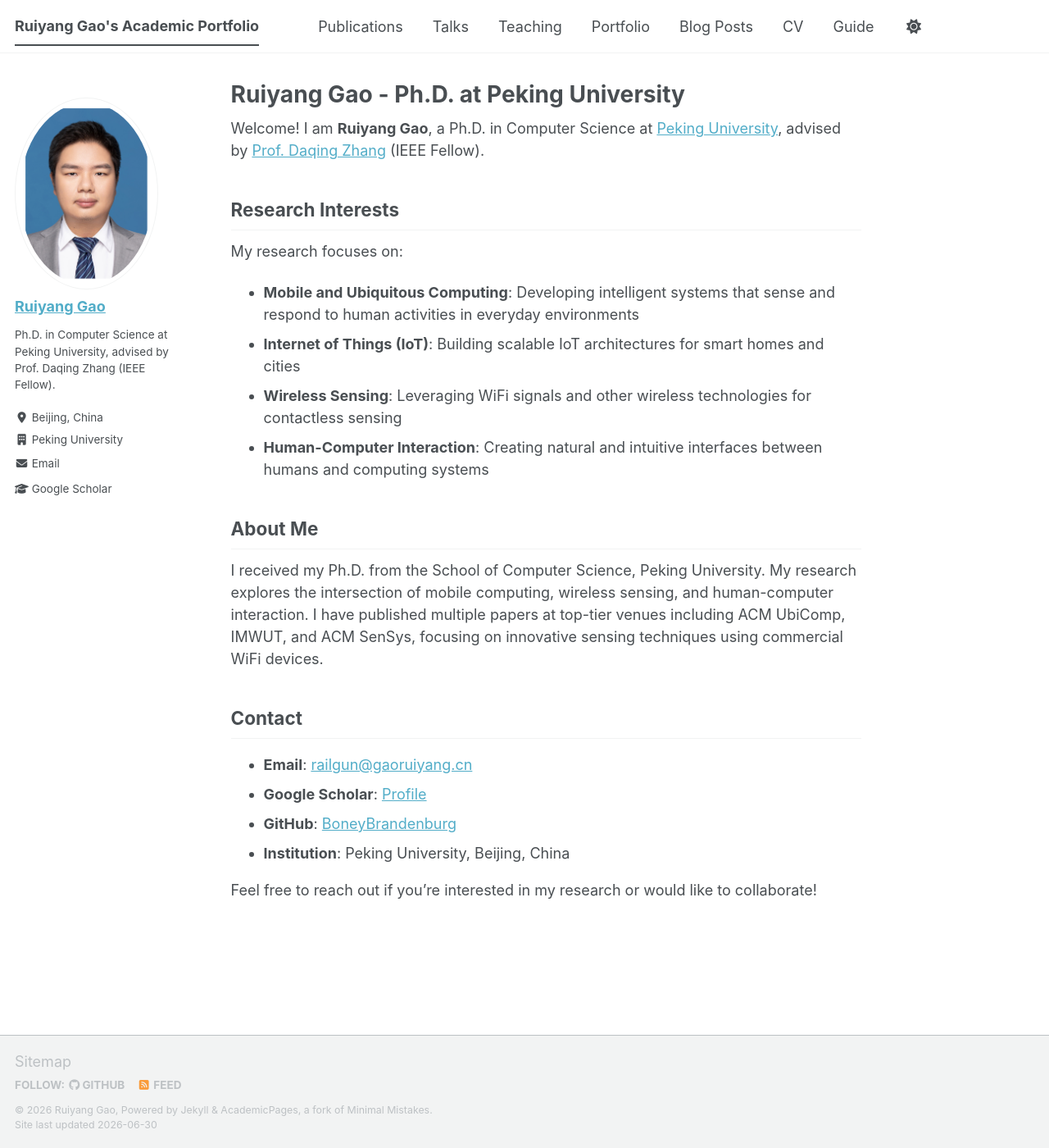
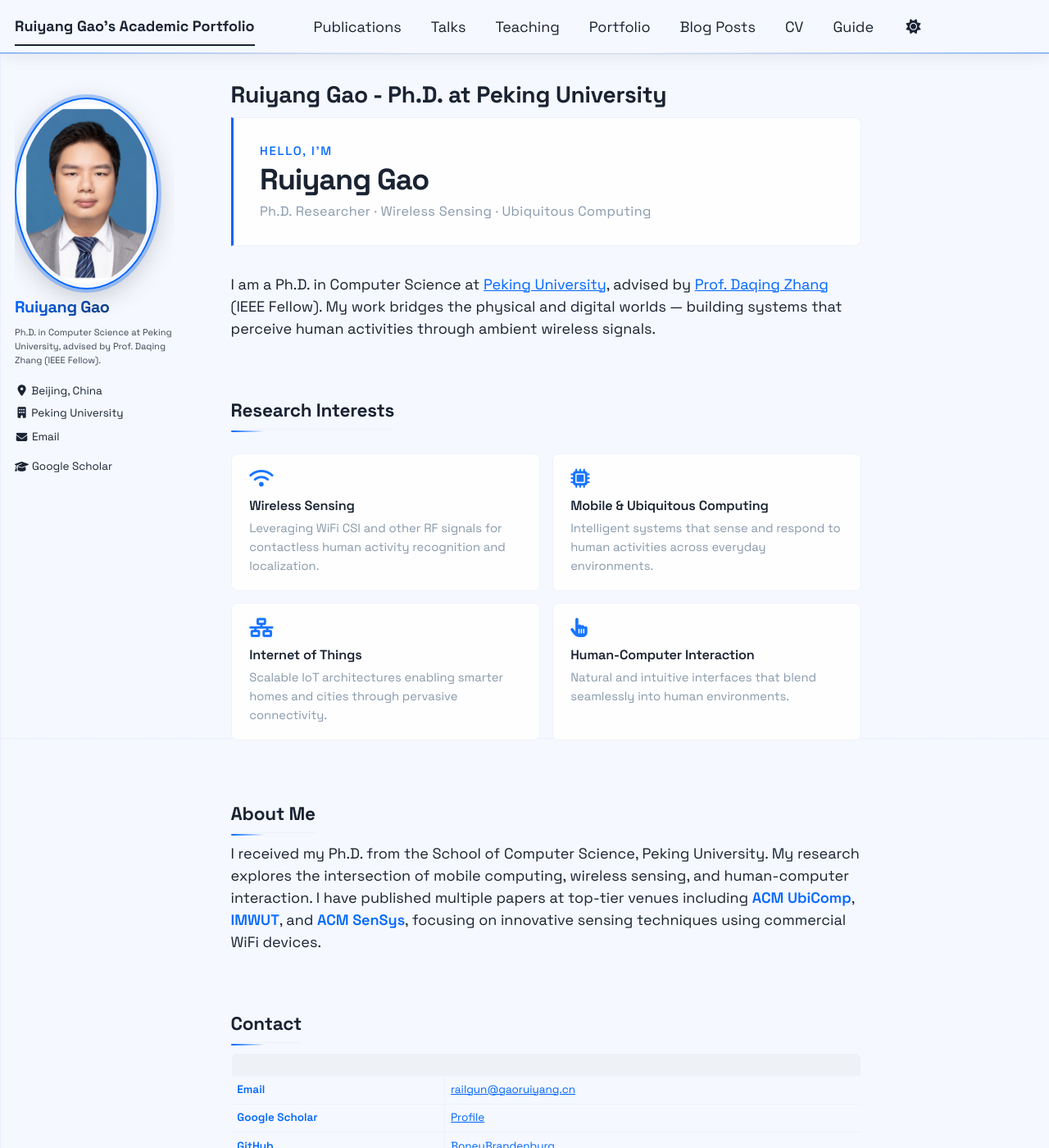
Before and after one commit to BoneyBrandenburg/BoneyBrandenburg.github.io, a Jekyll site: the page built from _pages/about.md, in a window 1280 px wide and 1400 px high. Shown: the whole window at 82% size. Built offline with Jekyll 4.4.1, drawn with Linux system fonts in a browser that asks for light colours; a script bundle is joined from its source files by our own code; library files that are not in the unit come from our copies; some of the changed text lies outside the part shown.

Commit message:
feat: tech-themed redesign with dark space + blue light palette
- Add Space Grotesk + JetBrains Mono fonts via Google Fonts
- Revamp dark theme: deep space navy (#0a0e1a) with neon cyan (#00d4ff)
- Revamp light theme: blue-tinted white (#f5f8ff) with electric blue (#0066ff)
- Add _tech.scss: glassmorphism nav, glow avatar, card hover effects, grid bg
- Redesign about.md homepage with hero block and research grid cards
- Fix Gemfile for Ruby 4.0 compatibility (csv, base64, bigdecimal gems)

```diff
--- a/Gemfile
+++ b/Gemfile
@@ -1,4 +1,8 @@
 source "https://rubygems.org"
+
+gem "csv"
+gem "base64"
+gem "bigdecimal"
 
 gem "github-pages", group: :jekyll_plugins
 
--- a/_includes/head.html
+++ b/_includes/head.html
@@ -12,5 +12,10 @@
   document.documentElement.className = document.documentElement.className.replace(/\bno-js\b/g, '') + ' js ';
 </script>
 
+<!-- Google Fonts: Space Grotesk + JetBrains Mono -->
+<link rel="preconnect" href="https://fonts.googleapis.com">
+<link rel="preconnect" href="https://fonts.gstatic.com" crossorigin>
+<link href="https://fonts.googleapis.com/css2?family=Space+Grotesk:wght@300;400;500;600;700&family=JetBrains+Mono:wght@400;500&display=swap" rel="stylesheet">
+
 <!-- For all browsers -->
 <link rel="stylesheet" href="{{ base_path }}/assets/css/main.css">
--- a/_pages/about.md
+++ b/_pages/about.md
@@ -7,26 +7,50 @@ redirect_from:
   - /about.html
 ---
 
-Welcome! I am **Ruiyang Gao**, a Ph.D. in Computer Science at [Peking University](https://www.pku.edu.cn/), advised by [Prof. Daqing Zhang](https://www.cs.cmu.edu/~daqingz/) (IEEE Fellow).
+<div class="hero-intro">
+  <span class="hero-greeting">Hello, I'm</span>
+  <h1 class="hero-name">Ruiyang Gao</h1>
+  <p class="hero-tagline">Ph.D. Researcher · Wireless Sensing · Ubiquitous Computing</p>
+</div>
+
+I am a Ph.D. in Computer Science at [Peking University](https://www.pku.edu.cn/), advised by [Prof. Daqing Zhang](https://www.cs.cmu.edu/~daqingz/) (IEEE Fellow). My work bridges the physical and digital worlds — building systems that perceive human activities through ambient wireless signals.
 
 ## Research Interests
 
-My research focuses on:
-
-- **Mobile and Ubiquitous Computing**: Developing intelligent systems that sense and respond to human activities in everyday environments
-- **Internet of Things (IoT)**: Building scalable IoT architectures for smart homes and cities
-- **Wireless Sensing**: Leveraging WiFi signals and other wireless technologies for contactless sensing
-- **Human-Computer Interaction**: Creating natural and intuitive interfaces between humans and computing systems
+<div class="research-grid">
+  <div class="research-card">
+    <i class="fas fa-wifi"></i>
+    <h4>Wireless Sensing</h4>
+    <p>Leveraging WiFi CSI and other RF signals for contactless human activity recognition and localization.</p>
+  </div>
+  <div class="research-card">
+    <i class="fas fa-microchip"></i>
+    <h4>Mobile & Ubiquitous Computing</h4>
+    <p>Intelligent systems that sense and respond to human activities across everyday environments.</p>
+  </div>
+  <div class="research-card">
+    <i class="fas fa-network-wired"></i>
+    <h4>Internet of Things</h4>
+    <p>Scalable IoT architectures enabling smarter homes and cities through pervasive connectivity.</p>
+  </div>
+  <div class="research-card">
+    <i class="fas fa-hand-pointer"></i>
+    <h4>Human-Computer Interaction</h4>
+    <p>Natural and intuitive interfaces that blend seamlessly into human environments.</p>
+  </div>
+</div>
 
 ## About Me
 
-I received my Ph.D. from the School of Computer Science, Peking University. My research explores the intersection of mobile computing, wireless sensing, and human-computer interaction. I have published multiple papers at top-tier venues including ACM UbiComp, IMWUT, and ACM SenSys, focusing on innovative sensing techniques using commercial WiFi devices.
+I received my Ph.D. from the School of Computer Science, Peking University. My research explores the intersection of mobile computing, wireless sensing, and human-computer interaction. I have published multiple papers at top-tier venues including **ACM UbiComp**, **IMWUT**, and **ACM SenSys**, focusing on innovative sensing techniques using commercial WiFi devices.
 
 ## Contact
 
-- **Email**: [railgun@gaoruiyang.cn](mailto:railgun@gaoruiyang.cn)
-- **Google Scholar**: [Profile](https://scholar.google.com/citations?user=3utn_nYAAAAJ)
-- **GitHub**: [BoneyBrandenburg](https://github.com/BoneyBrandenburg)
-- **Institution**: Peking University, Beijing, China
+| | |
+|---|---|
+| **Email** | [railgun@gaoruiyang.cn](mailto:railgun@gaoruiyang.cn) |
+| **Google Scholar** | [Profile](https://scholar.google.com/citations?user=3utn_nYAAAAJ) |
+| **GitHub** | [BoneyBrandenburg](https://github.com/BoneyBrandenburg) |
+| **Institution** | Peking University, Beijing, China |
 
-Feel free to reach out if you're interested in my research or would like to collaborate!
+Feel free to reach out if you're interested in my research or collaboration opportunities!
--- a/_sass/_themes.scss
+++ b/_sass/_themes.scss
@@ -15,8 +15,8 @@ $indent-var                 : 1.3em;
 
 /* System typefaces */
 $serif                      : Georgia, Times, serif;
-$sans-serif                 : -apple-system, ".SFNSText-Regular", "San Francisco", "Roboto", "Segoe UI", "Helvetica Neue", "Lucida Grande", Arial, sans-serif;
-$monospace                  : Monaco, Consolas, "Lucida Console", monospace;
+$sans-serif                 : 'Space Grotesk', -apple-system, "Segoe UI", "Helvetica Neue", Arial, sans-serif;
+$monospace                  : 'JetBrains Mono', 'Fira Code', Monaco, Consolas, monospace;
 
 /* Sans serif typefaces */
 $sans-serif-narrow          : $sans-serif;
--- /dev/null
+++ b/_sass/layout/_tech.scss
@@ -0,0 +1,436 @@
+/* ==========================================================================
+   TECH THEME ENHANCEMENTS
+   ========================================================================== */
+
+/* --------------------------------------------------------------------------
+   Animated grid background for body
+   -------------------------------------------------------------------------- */
+
+body {
+  background-image:
+    linear-gradient(var(--global-grid-color) 1px, transparent 1px),
+    linear-gradient(90deg, var(--global-grid-color) 1px, transparent 1px);
+  background-size: 40px 40px;
+  background-attachment: fixed;
+}
+
+/* --------------------------------------------------------------------------
+   Typography — tech feel
+   -------------------------------------------------------------------------- */
+
+h1, h2, h3, h4, h5, h6 {
+  font-family: 'Space Grotesk', $sans-serif;
+  letter-spacing: -0.01em;
+}
+
+h2 {
+  position: relative;
+  display: inline-block;
+
+  &::after {
+    content: '';
+    position: absolute;
+    bottom: -4px;
+    left: 0;
+    width: 40px;
+    height: 2px;
+    background: linear-gradient(90deg, var(--global-base-color), transparent);
+    border-radius: 2px;
+  }
+}
+
+/* --------------------------------------------------------------------------
+   Masthead — glass morphism nav
+   -------------------------------------------------------------------------- */
+
+.masthead {
+  background: var(--global-masthead-bg) !important;
+  backdrop-filter: blur(12px);
+  -webkit-backdrop-filter: blur(12px);
+  border-bottom: 1px solid var(--global-dark-border-color) !important;
+  box-shadow: 0 2px 20px rgba(0, 0, 0, 0.08);
+
+  &::after {
+    background: linear-gradient(90deg,
+      var(--global-base-color),
+      transparent 40%,
+      transparent 60%,
+      var(--global-base-color)) !important;
+    opacity: 0.6;
+    height: 1px;
+  }
+}
+
+.masthead__menu-item {
+  background-color: transparent !important;
+
+  a {
+    position: relative;
+    transition: color 0.2s ease;
+
+    &::after {
+      content: '';
+      position: absolute;
+      bottom: -2px;
+      left: 0;
+      width: 0;
+      height: 2px;
+      background: var(--global-base-color);
+      transition: width 0.25s ease;
+      border-radius: 1px;
+    }
+
+    &:hover::after {
+      width: 100%;
+    }
+  }
+}
+
+/* --------------------------------------------------------------------------
+   Sidebar — tech card style
+   -------------------------------------------------------------------------- */
+
+.sidebar {
+  .author__avatar {
+    img {
+      border-radius: 50%;
+      border: 2px solid var(--global-base-color);
+      box-shadow: 0 0 0 4px var(--global-accent-glow),
+                  0 8px 32px rgba(0, 0, 0, 0.2);
+      transition: box-shadow 0.3s ease;
+
+      &:hover {
+        box-shadow: 0 0 0 6px var(--global-accent-glow),
+                    0 12px 40px rgba(0, 0, 0, 0.3);
+      }
+    }
+  }
+
+  .author__name {
+    font-family: 'Space Grotesk', $sans-serif;
+    font-weight: 700;
+    font-size: 1.1em;
+    letter-spacing: -0.02em;
+    background: linear-gradient(135deg, var(--global-base-color), var(--global-text-color));
+    -webkit-background-clip: text;
+    -webkit-text-fill-color: transparent;
+    background-clip: text;
+
+    a {
+      color: inherit;
+      -webkit-text-fill-color: inherit;
+    }
+  }
+
+  .author__bio {
+    font-size: 0.82em;
+    line-height: 1.55;
+    opacity: 0.85;
+  }
+
+  .author__urls {
+    li {
+      a {
+        transition: color 0.2s ease, transform 0.2s ease;
+        display: inline-flex;
+        align-items: center;
+        gap: 4px;
+
+        &:hover {
+          color: var(--global-base-color);
+          transform: translateX(3px);
+        }
+      }
+    }
+  }
+
+  .author__urls-wrapper {
+    .btn {
+      border: 1px solid var(--global-base-color);
+      color: var(--global-base-color);
+      background: transparent;
+      border-radius: 20px;
+      padding: 4px 16px;
+      font-size: 0.78em;
+      letter-spacing: 0.04em;
+      text-transform: uppercase;
+      transition: all 0.2s ease;
+
+      &:hover {
+        background: var(--global-base-color);
+        color: white;
+        box-shadow: 0 0 12px var(--global-accent-glow);
+      }
+    }
+  }
+}
+
+/* --------------------------------------------------------------------------
+   Page content — cards and sections
+   -------------------------------------------------------------------------- */
+
+.page__content {
+  h2 {
+    margin-top: 2.2em;
+    padding-bottom: 0.4em;
+    border-bottom: 1px solid var(--global-border-color);
+  }
+
+  ul li,
+  ol li {
+    line-height: 1.75;
+  }
+
+  strong {
+    color: var(--global-base-color);
+    font-weight: 600;
+  }
+}
+
+/* Archive / publication items */
+.archive__item {
+  background: var(--global-card-bg);
+  border: 1px solid var(--global-border-color);
+  border-radius: 8px;
+  padding: 1em 1.2em;
+  margin-bottom: 1em;
+  transition: border-color 0.25s ease, box-shadow 0.25s ease, transform 0.25s ease;
+  backdrop-filter: blur(4px);
+  -webkit-backdrop-filter: blur(4px);
+
+  &:hover {
+    border-color: var(--global-base-color);
+    box-shadow: 0 4px 20px var(--global-accent-glow);
+    transform: translateY(-2px);
+  }
+
+  &-title {
+    font-family: 'Space Grotesk', $sans-serif;
+    font-size: 1em;
+    font-weight: 600;
+    letter-spacing: -0.01em;
+
+    a {
+      transition: color 0.2s ease;
+      &:hover {
+        color: var(--global-base-color);
+      }
+    }
+  }
+}
+
+/* --------------------------------------------------------------------------
+   Code blocks — terminal style
+   -------------------------------------------------------------------------- */
+
+code, pre {
+  font-family: 'JetBrains Mono', 'Fira Code', Monaco, Consolas, monospace !important;
+  font-size: 0.88em;
+}
+
+pre {
+  background: var(--global-code-background-color) !important;
+  border: 1px solid var(--global-border-color);
+  border-radius: 8px;
+  position: relative;
+  overflow: hidden;
+
+  &::before {
+    content: '';
+    display: block;
+    height: 26px;
+    background: rgba(0, 0, 0, 0.25);
+    margin: -1em -1em 0.8em;
+    border-bottom: 1px solid var(--global-border-color);
+  }
+}
+
+/* --------------------------------------------------------------------------
+   Footer
+   -------------------------------------------------------------------------- */
+
+.page__footer {
+  border-top: 1px solid var(--global-dark-border-color);
+  backdrop-filter: blur(8px);
+  -webkit-backdrop-filter: blur(8px);
+
+  footer {
+    font-size: 0.82em;
+    opacity: 0.8;
+  }
+}
+
+/* --------------------------------------------------------------------------
+   Tables
+   -------------------------------------------------------------------------- */
+
+table {
+  border-radius: 8px;
+  overflow: hidden;
+  border: 1px solid var(--global-border-color);
+
+  thead th {
+    background: var(--global-thead-color);
+    font-family: 'Space Grotesk', $sans-serif;
+    font-weight: 600;
+    letter-spacing: 0.02em;
+    text-transform: uppercase;
+    font-size: 0.78em;
+  }
+
+  tbody tr {
+    transition: background 0.15s ease;
+
+    &:hover {
+      background: var(--global-accent-glow);
+    }
+  }
+}
+
+/* --------------------------------------------------------------------------
+   Homepage hero intro block
+   -------------------------------------------------------------------------- */
+
+.hero-intro {
+  margin-bottom: 1.8em;
+  padding: 1.6em 1.8em;
+  background: var(--global-card-bg);
+  border: 1px solid var(--global-border-color);
+  border-left: 3px solid var(--global-base-color);
+  border-radius: 0 8px 8px 0;
+  backdrop-filter: blur(4px);
+  -webkit-backdrop-filter: blur(4px);
+
+  .hero-greeting {
+    display: block;
+    font-size: 0.82em;
+    text-transform: uppercase;
+    letter-spacing: 0.12em;
+    color: var(--global-base-color);
+    margin-bottom: 0.3em;
+    font-weight: 500;
+  }
+
+  .hero-name {
+    font-family: 'Space Grotesk', $sans-serif;
+    font-size: 2em;
+    font-weight: 700;
+    margin: 0 0 0.2em;
+    letter-spacing: -0.03em;
+    line-height: 1.1;
+    color: var(--global-text-color);
+  }
+
+  .hero-tagline {
+    font-size: 0.9em;
+    color: var(--global-text-color-light);
+    margin: 0;
+    letter-spacing: 0.02em;
+  }
+}
+
+/* --------------------------------------------------------------------------
+   Research interest grid cards
+   -------------------------------------------------------------------------- */
+
+.research-grid {
+  display: grid;
+  grid-template-columns: repeat(2, 1fr);
+  gap: 0.8em;
+  margin: 1em 0 1.5em;
+
+  @media (max-width: 600px) {
+    grid-template-columns: 1fr;
+  }
+}
+
+.research-card {
+  background: var(--global-card-bg);
+  border: 1px solid var(--global-border-color);
+  border-radius: 8px;
+  padding: 1em 1.2em;
+  transition: border-color 0.25s ease, box-shadow 0.25s ease, transform 0.2s ease;
+  backdrop-filter: blur(4px);
+  -webkit-backdrop-filter: blur(4px);
+
+  i {
+    font-size: 1.3em;
+    color: var(--global-base-color);
+    margin-bottom: 0.5em;
+    display: block;
+    opacity: 0.9;
+  }
+
+  h4 {
+    margin: 0 0 0.4em;
+    font-size: 0.9em;
+    font-weight: 600;
+    letter-spacing: -0.01em;
+  }
+
+  p {
+    margin: 0;
+    font-size: 0.82em;
+    line-height: 1.55;
+    color: var(--global-text-color-light);
+  }
+
+  &:hover {
+    border-color: var(--global-base-color);
+    box-shadow: 0 4px 16px var(--global-accent-glow);
+    transform: translateY(-2px);
+  }
+}
+
+/* --------------------------------------------------------------------------
+   Smooth focus ring
+   -------------------------------------------------------------------------- */
+
+a:focus-visible,
+button:focus-visible {
+  outline: 2px solid var(--global-base-color);
+  outline-offset: 3px;
+  border-radius: 3px;
+}
+
+/* --------------------------------------------------------------------------
+   Scroll bar (webkit)
+   -------------------------------------------------------------------------- */
+
+::-webkit-scrollbar {
+  width: 6px;
+  height: 6px;
+}
+::-webkit-scrollbar-track {
+  background: transparent;
+}
+::-webkit-scrollbar-thumb {
+  background: var(--global-base-color);
+  opacity: 0.5;
+  border-radius: 3px;
+}
+
+/* --------------------------------------------------------------------------
+   Page entrance animations
+   -------------------------------------------------------------------------- */
+
+@keyframes fadeInUp {
+  from {
+    opacity: 0;
+    transform: translateY(16px);
+  }
+  to {
+    opacity: 1;
+    transform: translateY(0);
+  }
+}
+
+.page__content {
+  animation: fadeInUp 0.4s ease both;
+  animation-delay: 0.1s;
+}
+
+.sidebar.sticky {
+  animation: fadeInUp 0.4s ease both;
+  animation-delay: 0.05s;
+}
--- a/_sass/theme/_default_dark.scss
+++ b/_sass/theme/_default_dark.scss
@@ -1,33 +1,33 @@
 /* ==========================================================================
-    DEFAULT THEME - DARK VERSION
+    DEFAULT THEME - DARK VERSION (Deep Space Tech)
     ========================================================================== */
 
 /* Color codes used for the theme */
-$primary-color              : #0ea1c5;
-$gray                       : #7a8288;
+$primary-color              : #00d4ff;
+$gray                       : #4a5568;
 $dark-gray                  : mix(#000, $gray, 40%);
 $darker-gray                : mix(#000, $gray, 60%);
 $light-gray                 : mix(#fff, $gray, 50%);
 
-$background                 : #474747;
-$background-light           : mix(#fff, $background, 80%);
-$background-lighter         : mix(#fff, $background, 90%);
-$text                       : #ffffff;
-$link                       : #0ea1c5;
+$background                 : #0a0e1a;
+$background-light           : #111827;
+$background-lighter         : #1a2235;
+$text                       : #e2eeff;
+$link                       : #00d4ff;
 $link-dark                  : mix(#000, $link, 25%);
 $link-light                 : mix(#fff, $link, 25%);
 
 /* Color codes used for the site */
-$danger-color               : #ee5f5b;
-$info-color                 : #2f7f93;
+$danger-color               : #ff5b6b;
+$info-color                 : #00d4ff;
 $notice-color               : #7a8288;
-$success-color              : #62c462;
-$warning-color              : #f89406;
+$success-color              : #00e896;
+$warning-color              : #ffb020;
 
 /* Other basic settings for the template */
-$border-radius              : 4px;
-$box-shadow                 : 0 1px 1px rgba(0, 0, 0, 0.125);
-$global-transition          : all 0.2s ease-in-out;
+$border-radius              : 6px;
+$box-shadow                 : 0 4px 24px rgba(0, 212, 255, 0.1);
+$global-transition          : all 0.25s ease-in-out;
 $masthead-height            : 70px;
 $navicon-width              : 28px;
 $navicon-height             : 4px;
@@ -38,11 +38,11 @@ $sidebar-screen-min-width   : 1024px;
 html[data-theme="dark"] {
     --global-base-color                 : #{$primary-color};
     --global-bg-color                   : #{$background};
-    --global-footer-bg-color            : #{$background};
-    --global-border-color               : #{$light-gray};
-    --global-dark-border-color          : #{$background-light};
-    --global-code-background-color      : #fafafa;
-    --global-code-text-color            : #{$darker-gray};
+    --global-footer-bg-color            : #{$background-light};
+    --global-border-color               : rgba(0, 212, 255, 0.15);
+    --global-dark-border-color          : rgba(0, 212, 255, 0.25);
+    --global-code-background-color      : #0d1117;
+    --global-code-text-color            : #79c0ff;
     --global-fig-caption-color          : #{$light-gray};
     --global-link-color                 : #{$link};
     --global-link-color-hover           : #{$link-dark};
@@ -50,6 +50,12 @@ html[data-theme="dark"] {
     --global-masthead-link-color        : #{$text};
     --global-masthead-link-color-hover  : #{$primary-color};
     --global-text-color                 : #{$text};
-    --global-text-color-light           : #f3f3f3;
+    --global-text-color-light           : #8899bb;
     --global-thead-color                : #{$background-lighter};
+    /* Tech-specific variables */
+    --global-accent-glow                : rgba(0, 212, 255, 0.4);
+    --global-card-bg                    : rgba(17, 24, 39, 0.8);
+    --global-glass-bg                   : rgba(10, 14, 26, 0.85);
+    --global-grid-color                 : rgba(0, 212, 255, 0.04);
+    --global-masthead-bg                : rgba(10, 14, 26, 0.9);
 }
--- a/_sass/theme/_default_light.scss
+++ b/_sass/theme/_default_light.scss
@@ -1,25 +1,25 @@
 /* ==========================================================================
-    DEFAULT THEME - LIGHT VERSION
+    DEFAULT THEME - LIGHT VERSION (Tech)
     ========================================================================== */
 /* Color codes used for the theme */
-$primary-color              : #2f7f93;
+$primary-color              : #0066ff;
 $gray                       : #7a8288;
-$dark-gray                  : mix(#000, $gray, 40%);
-$darker-gray                : mix(#000, $gray, 60%);
-$light-gray                 : mix(#fff, $gray, 50%);
-$lighter-gray               : mix(#fff, $gray, 90%);
+$dark-gray                  : #1a2332;
+$darker-gray                : #0d1520;
+$light-gray                 : #8899aa;
+$lighter-gray               : #eef2f7;
 
 /* Color codes used for the site */
 $danger-color               : #ee5f5b;
-$info-color                 : #2f7f93;
+$info-color                 : #0066ff;
 $notice-color               : #7a8288;
-$success-color              : #62c462;
+$success-color              : #00c97a;
 $warning-color              : #f89406;
 
 /* Other basic settings for the template */
-$border-radius              : 4px;
-$box-shadow                 : 0 1px 1px rgba(0, 0, 0, 0.125);
-$global-transition          : all 0.2s ease-in-out;
+$border-radius              : 6px;
+$box-shadow                 : 0 4px 24px rgba(0, 102, 255, 0.08);
+$global-transition          : all 0.25s ease-in-out;
 $masthead-height            : 70px;
 $navicon-width              : 28px;
 $navicon-height             : 4px;
@@ -29,19 +29,25 @@ $sidebar-screen-min-width   : 1024px;
 /* Default light theme for the site */
 :root {
     --global-base-color                 : #{$primary-color};
-    --global-bg-color                   : #fff;
-    --global-footer-bg-color            : #f2f3f3;
+    --global-bg-color                   : #f5f8ff;
+    --global-footer-bg-color            : #e8eef8;
     --global-border-color               : #{$lighter-gray};
-    --global-dark-border-color          : #bdc1c4;
-    --global-code-background-color      : #fafafa;
-    --global-code-text-color            : #{$darker-gray};
-    --global-fig-caption-color          : mix(#fff,  #{$dark-gray}, 25%);
-    --global-link-color                 : #52adc8;
-    --global-link-color-hover           : mix(#000, #2f7f93, 25%);
-    --global-link-color-visited         : mix(#fff, #2f7f93, 25%);
+    --global-dark-border-color          : #c8d4e8;
+    --global-code-background-color      : #1a2332;
+    --global-code-text-color            : #a8d8ff;
+    --global-fig-caption-color          : #{$light-gray};
+    --global-link-color                 : #{$primary-color};
+    --global-link-color-hover           : #0044cc;
+    --global-link-color-visited         : #4488ff;
     --global-masthead-link-color        : #{$dark-gray};
-    --global-masthead-link-color-hover  : mix(#000, #{$gray}, 25%);
+    --global-masthead-link-color-hover  : #{$primary-color};
     --global-text-color                 : #{$dark-gray};
     --global-text-color-light           : #{$light-gray};
     --global-thead-color                : #{$lighter-gray};
+    /* Tech-specific variables */
+    --global-accent-glow                : rgba(0, 102, 255, 0.3);
+    --global-card-bg                    : rgba(255, 255, 255, 0.85);
+    --global-glass-bg                   : rgba(245, 248, 255, 0.85);
+    --global-grid-color                 : rgba(0, 102, 255, 0.05);
+    --global-masthead-bg                : rgba(245, 248, 255, 0.9);
 }
--- a/assets/css/main.scss
+++ b/assets/css/main.scss
@@ -39,5 +39,7 @@
 
     "vendor/font-awesome/fontawesome",
     "vendor/font-awesome/solid",
-    "vendor/font-awesome/brands"
+    "vendor/font-awesome/brands",
+
+    "layout/tech"
 ;
```
